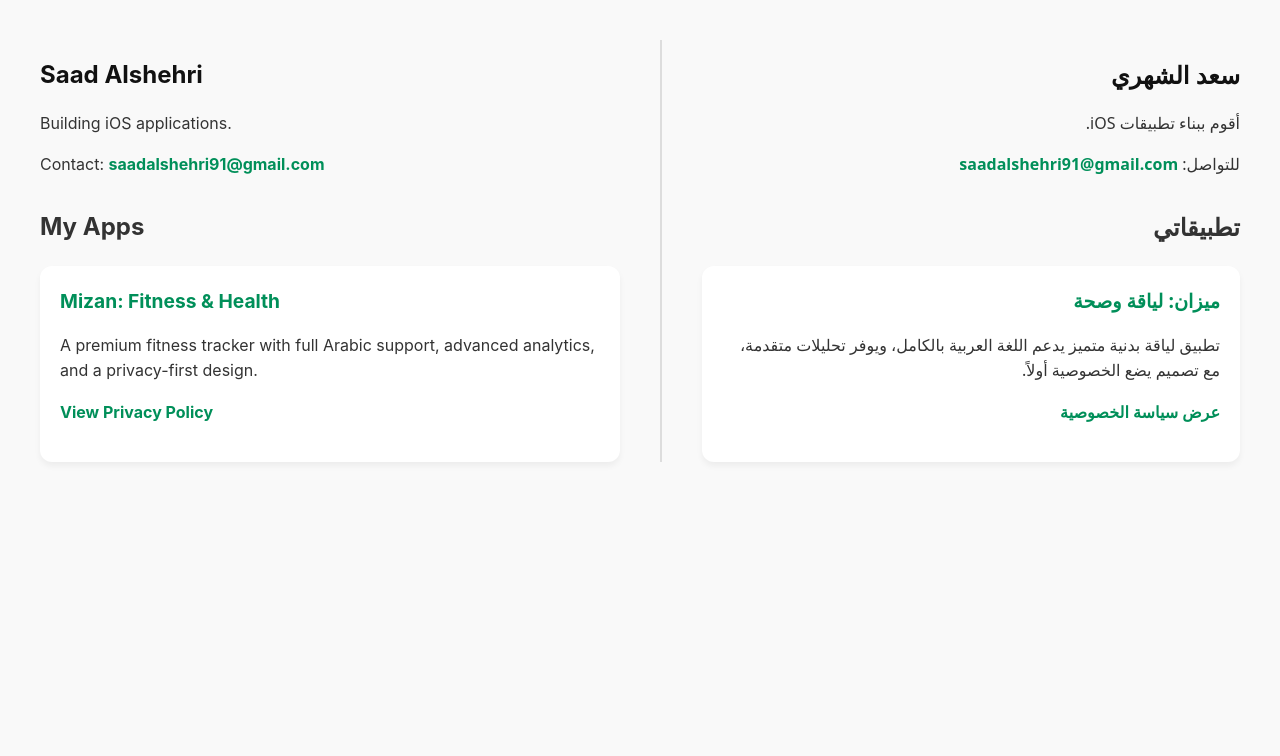
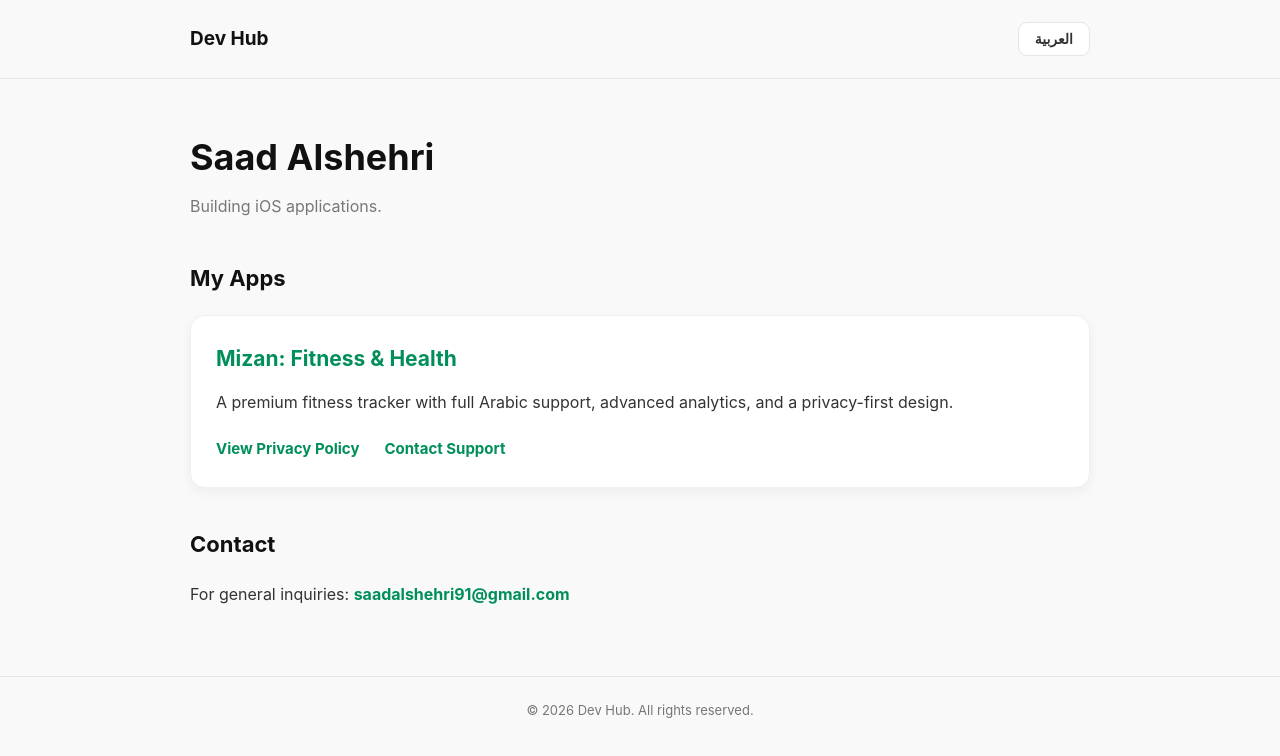
Before and after one commit to sashehri/Dev-hub, a plain HTML site: page index.html in a window 1280 px wide. Drawn offline with Linux system fonts and the light colour scheme.

Commit message:
Update index.html

```diff
--- a/index.html
+++ b/index.html
@@ -1,59 +1,343 @@
+
 <!DOCTYPE html>
-<html lang="en">
+<html lang="en" dir="ltr">
 <head>
     <meta charset="UTF-8">
     <meta name="viewport" content="width=device-width, initial-scale=1.0">
+    <meta name="theme-color" content="#f9f9f9">
     <title>Saad Alshehri - Developer Hub</title>
+
     <style>
-        body { font-family: -apple-system, BlinkMacSystemFont, "Segoe UI", Roboto, Helvetica, Arial, sans-serif; line-height: 1.6; padding: 20px; max-width: 1200px; margin: auto; background-color: #f9f9f9; color: #333; }
+        :root {
+            --background: #f9f9f9;
+            --card: #ffffff;
+            --text: #333333;
+            --heading: #111111;
+            --muted: #777777;
+            --accent: #008F59;
+            --border: #e5e5e5;
+            --shadow: 0 4px 12px rgba(0,0,0,0.05);
+        }
 
-        /* The Two-Column Grid */
-        .bilingual-container { display: grid; grid-template-columns: 1fr 1fr; gap: 40px; margin-top: 20px; }
-        @media (max-width: 768px) { .bilingual-container { grid-template-columns: 1fr; } }
+        * {
+            box-sizing: border-box;
+        }
 
-        /* English Side (Left) */
-        .col-en { direction: ltr; text-align: left; }
+        body {
+            font-family: -apple-system, BlinkMacSystemFont,
+                "Segoe UI", Roboto, Helvetica, Arial, sans-serif;
+            line-height: 1.7;
+            margin: 0;
+            padding: 0;
+            background: var(--background);
+            color: var(--text);
+        }
 
-        /* Arabic Side (Right) */
-        .col-ar { direction: rtl; text-align: right; font-family: "SF Arabic", system-ui, sans-serif; border-left: 2px solid #ddd; padding-left: 40px; }
-        @media (max-width: 768px) { .col-ar { border-left: none; border-top: 2px solid #ddd; padding-left: 0; padding-top: 40px; } }
+        .container {
+            width: min(100% - 40px, 900px);
+            margin: auto;
+        }
 
-        h1 { color: #111; font-size: 1.5rem; }
-        .app-card { background: white; padding: 20px; border-radius: 12px; margin-top: 20px; box-shadow: 0 4px 6px rgba(0,0,0,0.05); }
-        .app-card h2 { margin-top: 0; color: #008F59; font-size: 1.2rem; }
-        a { color: #008F59; text-decoration: none; font-weight: bold; }
-        a:hover { text-decoration: underline; }
+        header {
+            padding: 22px 0;
+            border-bottom: 1px solid var(--border);
+        }
+
+        .navbar {
+            display: flex;
+            justify-content: space-between;
+            align-items: center;
+        }
+
+        .brand {
+            font-size: 19px;
+            font-weight: 750;
+            color: var(--heading);
+        }
+
+        .language-button {
+            background: var(--card);
+            border: 1px solid var(--border);
+            color: var(--text);
+            padding: 8px 16px;
+            border-radius: 9px;
+            font-size: 14px;
+            font-weight: 600;
+            cursor: pointer;
+            transition: background 0.2s;
+        }
+
+        .language-button:hover {
+            background: #eeeeee;
+        }
+
+        main {
+            padding-top: 55px;
+            padding-bottom: 60px;
+        }
+
+        .intro {
+            margin-bottom: 40px;
+        }
+
+        h1 {
+            color: var(--heading);
+            font-size: clamp(28px, 5vw, 36px);
+            line-height: 1.3;
+            margin: 0 0 12px;
+        }
+
+        .intro p {
+            color: var(--muted);
+            margin: 5px 0;
+            font-size: 16px;
+        }
+
+        .section-title {
+            font-size: 22px;
+            color: var(--heading);
+            margin: 0 0 18px;
+        }
+
+        .app-card {
+            background: var(--card);
+            padding: 25px;
+            border-radius: 15px;
+            box-shadow: var(--shadow);
+            border: 1px solid #f0f0f0;
+        }
+
+        .app-card h2 {
+            color: var(--accent);
+            font-size: 21px;
+            margin: 0 0 12px;
+        }
+
+        .app-card p {
+            margin: 0 0 20px;
+        }
+
+        .app-links {
+            display: flex;
+            flex-wrap: wrap;
+            gap: 12px 25px;
+            margin-top: 20px;
+        }
+
+        .app-links a {
+            color: var(--accent);
+            text-decoration: none;
+            font-weight: 700;
+            font-size: 15px;
+        }
+
+        .app-links a:hover {
+            text-decoration: underline;
+        }
+
+        .contact {
+            margin-top: 38px;
+        }
+
+        .contact p {
+            margin: 8px 0;
+        }
+
+        a {
+            color: var(--accent);
+            font-weight: 650;
+            text-decoration: none;
+        }
+
+        a:hover {
+            text-decoration: underline;
+        }
+
+        footer {
+            border-top: 1px solid var(--border);
+            padding: 22px 0;
+            text-align: center;
+            color: var(--muted);
+            font-size: 13px;
+        }
+
+        [dir="rtl"] body {
+            font-family: -apple-system, BlinkMacSystemFont,
+                "SF Arabic", "Segoe UI", sans-serif;
+        }
+
+        [dir="rtl"] .app-card {
+            text-align: right;
+        }
+
+        [dir="rtl"] .app-links {
+            flex-direction: row;
+        }
+
+        @media (max-width: 600px) {
+            main {
+                padding-top: 38px;
+            }
+
+            .app-card {
+                padding: 20px;
+            }
+
+            .app-links {
+                gap: 15px 20px;
+            }
+        }
     </style>
 </head>
+
 <body>
-    <div class="bilingual-container">
-        <!-- ENGLISH COLUMN -->
-        <div class="col-en">
-            <h1>Saad Alshehri</h1>
-            <p>Building iOS applications.</p>
-            <p>Contact: <a href="mailto:saadalshehri91@gmail.com">saadalshehri91@gmail.com</a></p>
 
-            <h2 style="margin-top: 30px;">My Apps</h2>
-            <div class="app-card">
-                <h2>Mizan: Fitness & Health</h2>
-                <p>A premium fitness tracker with full Arabic support, advanced analytics, and a privacy-first design.</p>
-                <p><a href="./mizan/">View Privacy Policy</a></p>
+<header>
+    <div class="container navbar">
+        <div class="brand">Dev Hub</div>
+
+        <button
+            class="language-button"
+            id="languageButton"
+            onclick="toggleLanguage()"
+            aria-label="Switch language">
+            العربية
+        </button>
+    </div>
+</header>
+
+<main class="container">
+
+    <section class="intro">
+        <h1
+            data-en="Saad Alshehri"
+            data-ar="سعد الشهري">
+            Saad Alshehri
+        </h1>
+
+        <p
+            data-en="Building iOS applications."
+            data-ar="أقوم ببناء تطبيقات iOS.">
+            Building iOS applications.
+        </p>
+    </section>
+
+    <section>
+        <h2
+            class="section-title"
+            data-en="My Apps"
+            data-ar="تطبيقاتي">
+            My Apps
+        </h2>
+
+        <div class="app-card">
+
+            <h2
+                data-en="Mizan: Fitness & Health"
+                data-ar="ميزان: لياقة وصحة">
+                Mizan: Fitness & Health
+            </h2>
+
+            <p
+                data-en="A premium fitness tracker with full Arabic support, advanced analytics, and a privacy-first design."
+                data-ar="تطبيق لياقة بدنية متميز يدعم اللغة العربية بالكامل، ويوفر تحليلات متقدمة، مع تصميم يضع الخصوصية أولاً.">
+                A premium fitness tracker with full Arabic support,
+                advanced analytics, and a privacy-first design.
+            </p>
+
+            <div class="app-links">
+
+                <a href="./mizan/"
+                   data-en="View Privacy Policy"
+                   data-ar="عرض سياسة الخصوصية">
+                    View Privacy Policy
+                </a>
+
+                <a href="./support.html"
+                   data-en="Contact Support"
+                   data-ar="الدعم والمساعدة">
+                    Contact Support
+                </a>
+
             </div>
+
         </div>
+    </section>
 
-        <!-- ARABIC COLUMN -->
-        <div class="col-ar">
-            <h1>سعد الشهري</h1>
-            <p>أقوم ببناء تطبيقات iOS.</p>
-            <p>للتواصل: <a href="mailto:saadalshehri91@gmail.com">saadalshehri91@gmail.com</a></p>
+    <section class="contact">
 
-            <h2 style="margin-top: 30px;">تطبيقاتي</h2>
-            <div class="app-card">
-                <h2>ميزان: لياقة وصحة</h2>
-                <p>تطبيق لياقة بدنية متميز يدعم اللغة العربية بالكامل، ويوفر تحليلات متقدمة، مع تصميم يضع الخصوصية أولاً.</p>
-                <p><a href="./mizan/">عرض سياسة الخصوصية</a></p>
-            </div>
-        </div>
+        <h2
+            class="section-title"
+            data-en="Contact"
+            data-ar="التواصل">
+            Contact
+        </h2>
+
+        <p>
+            <span
+                data-en="For general inquiries:"
+                data-ar="للاستفسارات العامة:">
+                For general inquiries:
+            </span>
+
+            <a href="mailto:saadalshehri91@gmail.com">
+                saadalshehri91@gmail.com
+            </a>
+        </p>
+
+    </section>
+
+</main>
+
+<footer>
+    <div class="container">
+        © <span id="year"></span> Dev Hub.
+        <span
+            data-en="All rights reserved."
+            data-ar="جميع الحقوق محفوظة.">
+            All rights reserved.
+        </span>
     </div>
+</footer>
+
+<script>
+    const LANGUAGE_KEY = "devhub-language";
+
+    let currentLanguage =
+        localStorage.getItem(LANGUAGE_KEY) || "en";
+
+    function setLanguage(language) {
+
+        currentLanguage = language;
+
+        document.documentElement.lang = language;
+        document.documentElement.dir =
+            language === "ar" ? "rtl" : "ltr";
+
+        document.querySelectorAll("[data-en]").forEach(element => {
+            element.textContent =
+                element.getAttribute("data-" + language);
+        });
+
+        document.getElementById("languageButton").textContent =
+            language === "en" ? "العربية" : "English";
+
+        document.title = language === "en"
+            ? "Saad Alshehri - Developer Hub"
+            : "سعد الشهري - مركز المطور";
+
+        localStorage.setItem(LANGUAGE_KEY, language);
+    }
+
+    function toggleLanguage() {
+        setLanguage(currentLanguage === "en" ? "ar" : "en");
+    }
+
+    document.getElementById("year").textContent =
+        new Date().getFullYear();
+
+    setLanguage(currentLanguage);
+</script>
+
 </body>
 </html>
```
